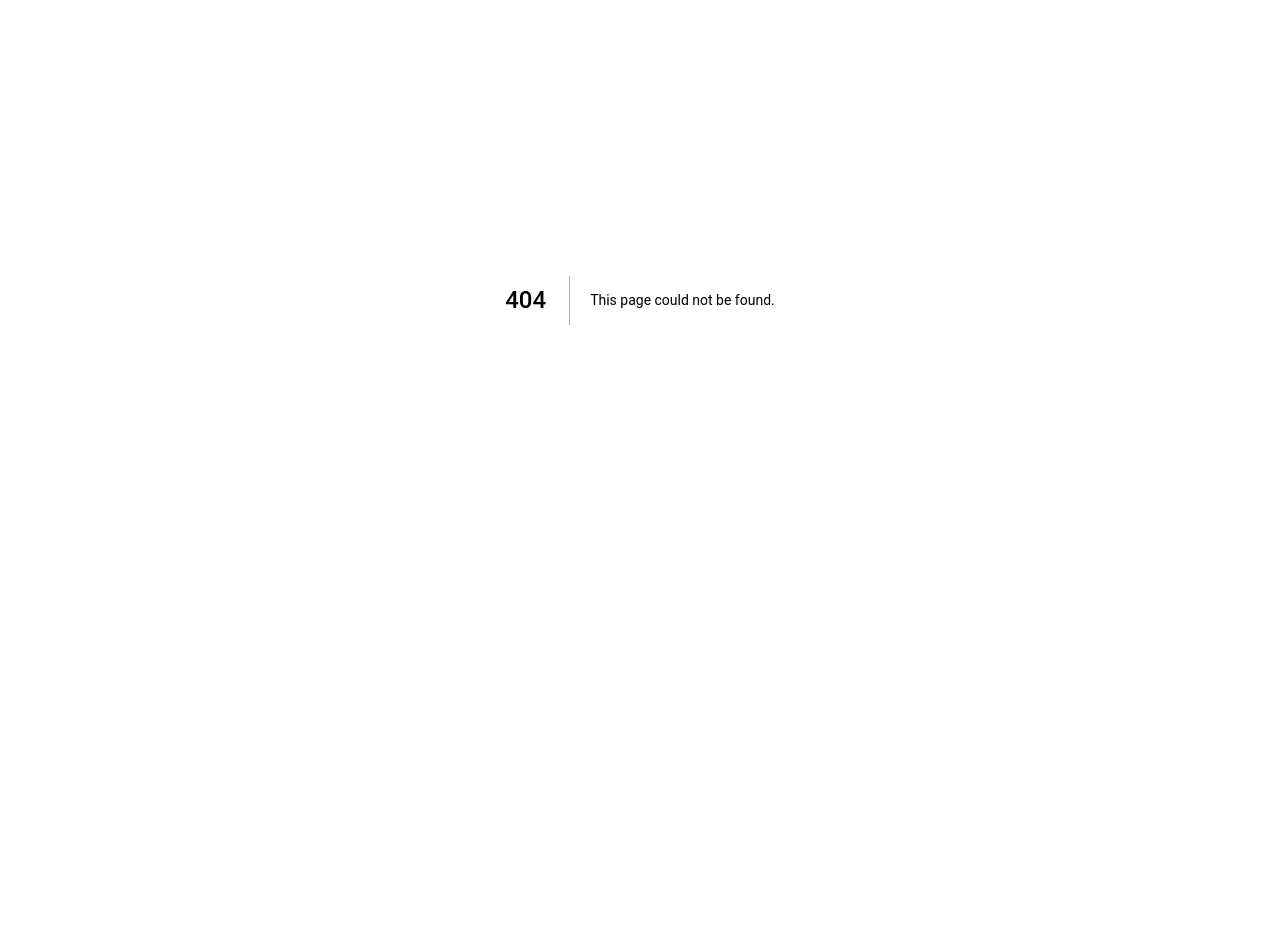
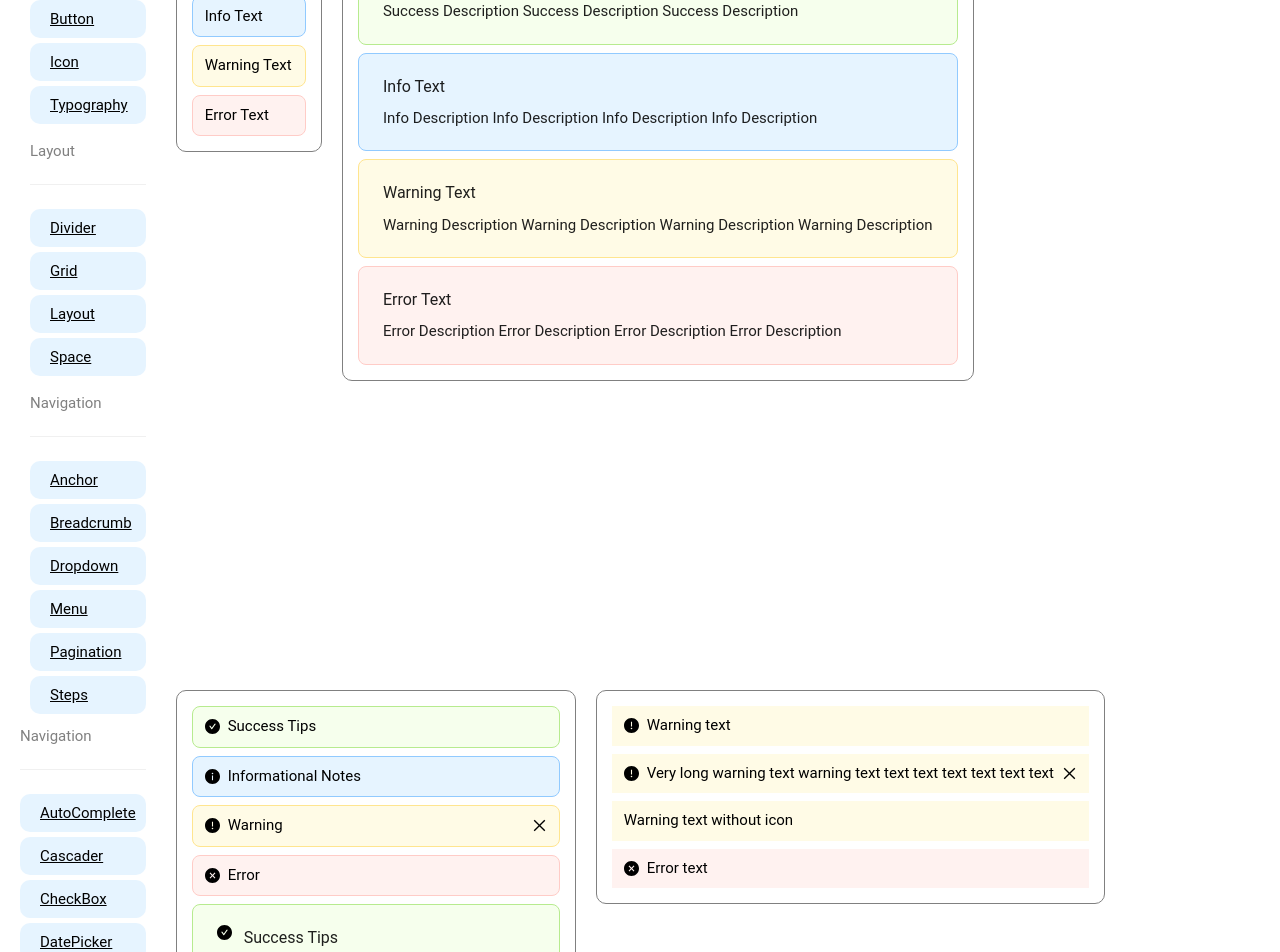
Before and after one commit to Pallab6Sense/AntD-Components, a Next.js app: page /alert in a window 1280 px wide. Before the commit this address had no page. Shown: the part 100-1052 px from the top of the page. Before the commit the page ends 800 px from the top, so only its background shows below. Built offline with nearby package versions, Linux system fonts and the light colour scheme.

Commit message:
Alert done 4:52 Pm

```diff
--- a/Components/Navigation.js
+++ b/Components/Navigation.js
@@ -154,6 +154,14 @@ const Navigation = () => {
             </li>
 
           </div>
+
+          <div className="feedback">
+          <p className="heading">Feedback</p>
+          <Divider></Divider>
+          <li>
+              <Link href="/alert">Alert</Link>
+            </li>
+          </div>
         </ul>
       </div>
     </>
--- a/package.json
+++ b/package.json
@@ -13,6 +13,7 @@
     "eslint": "8.36.0",
     "eslint-config-next": "13.2.4",
     "next": "13.2.4",
+    "rc-textarea": "^1.1.0",
     "react": "18.2.0",
     "react-dom": "18.2.0"
   },
--- /dev/null
+++ b/pages/alert.js
@@ -0,0 +1,142 @@
+import Navigation from '@/Components/Navigation';
+import { Alert, Space, Button } from 'antd';
+import { useState } from 'react';
+const { ErrorBoundary } = Alert;
+const ThrowError = () => {
+  const [error, setError] = useState();
+  const onClick = () => {
+    setError(new Error('An Uncaught Error'));
+  };
+  if (error) {
+    throw error;
+  }
+  return (
+    <Button danger onClick={onClick}>
+      Click me to throw a error
+    </Button>
+  );
+};
+const Ale_rt = () => {
+  return (
+    <>
+      <div className="container">
+        <Navigation></Navigation>
+
+        <div className="alertContainer">
+          <div className="alertExample1">
+            <Space
+              direction="vertical"
+              style={{
+                width: '100%',
+              }}
+            >
+              <Alert message="Success Text" type="success" />
+              <Alert message="Info Text" type="info" />
+              <Alert message="Warning Text" type="warning" />
+              <Alert message="Error Text" type="error" />
+            </Space>
+          </div>
+
+          <div className="alertExample2">
+            <Space
+              direction="vertical"
+              style={{
+                width: '100%',
+              }}
+            >
+              <Alert
+                message="Success Text"
+                description="Success Description Success Description Success Description"
+                type="success"
+              />
+              <Alert
+                message="Info Text"
+                description="Info Description Info Description Info Description Info Description"
+                type="info"
+              />
+              <Alert
+                message="Warning Text"
+                description="Warning Description Warning Description Warning Description Warning Description"
+                type="warning"
+              />
+              <Alert
+                message="Error Text"
+                description="Error Description Error Description Error Description Error Description"
+                type="error"
+              />
+            </Space>
+          </div>
+
+          <div className="alertExample3">
+            <Space
+              direction="vertical"
+              style={{
+                width: '100%',
+              }}
+            >
+              <Alert message="Success Tips" type="success" showIcon />
+              <Alert message="Informational Notes" type="info" showIcon />
+              <Alert message="Warning" type="warning" showIcon closable />
+              <Alert message="Error" type="error" showIcon />
+              <Alert
+                message="Success Tips"
+                description="Detailed description and advice about successful copywriting."
+                type="success"
+                showIcon
+              />
+              <Alert
+                message="Informational Notes"
+                description="Additional description and information about copywriting."
+                type="info"
+                showIcon
+              />
+              <Alert
+                message="Warning"
+                description="This is a warning notice about copywriting."
+                type="warning"
+                showIcon
+                closable
+              />
+              <Alert
+                message="Error"
+                description="This is an error message about copywriting."
+                type="error"
+                showIcon
+              />
+            </Space>
+          </div>
+
+          <div className="alertExample4">
+            <Space
+              direction="vertical"
+              style={{
+                width: '100%',
+              }}
+            >
+              <Alert message="Warning text" banner />
+              <Alert
+                message="Very long warning text warning text text text text text text text"
+                banner
+                closable
+              />
+              <Alert
+                showIcon={false}
+                message="Warning text without icon"
+                banner
+              />
+              <Alert type="error" message="Error text" banner />
+            </Space>
+          </div>
+
+          <div className="alertExample5">
+            <ErrorBoundary>
+              <ThrowError />
+            </ErrorBoundary>
+          </div>
+        </div>
+      </div>
+    </>
+  );
+};
+
+export default Ale_rt;
--- a/styles/globals.scss
+++ b/styles/globals.scss
@@ -787,3 +787,23 @@ li {
 .tooltipExample3{
   width: 600px;
 }
+
+.alertContainer{
+  @include componentContainer()
+
+}
+
+.alertExample1,
+.alertExample2,
+.alertExample3,
+.alertExample4,
+.alertExample5,
+.alertExample6{
+  @include divStyle()
+
+}
+
+.alertExample3,
+.alertExample5{
+  width: 400px;
+}
```
Also changed, not shown: 2 other files (tests, documents, lock files or other folders).
